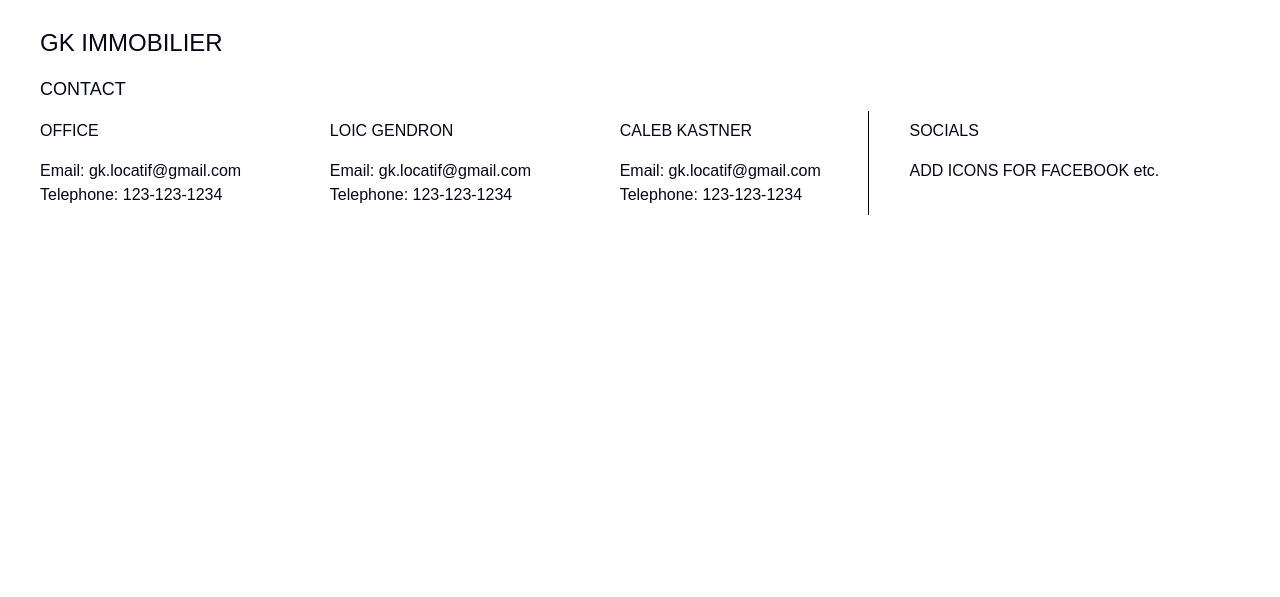
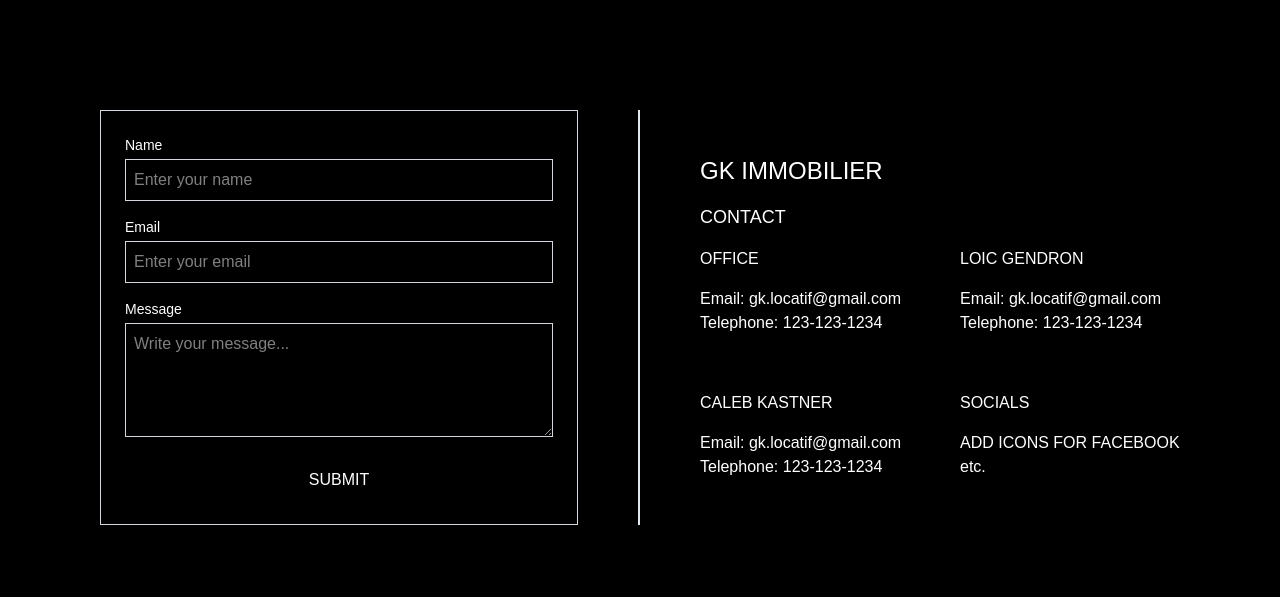
Before and after one commit to kastnerc/real-estate-site, a Next.js app: page /Contact in a window 1280 px wide. Shown: the part 883-1480 px from the top of the page. Before the commit the page ends 1200 px from the top, so only its background shows below. Built offline with nearby package versions, Linux system fonts and the light colour scheme; a web font is replaced by a local one.

Commit message:
feat: add split section with form to contact

```diff
--- /dev/null
+++ b/src/components/SplitContactSection.jsx
@@ -0,0 +1,105 @@
+import Image from 'next/image'
+
+export default function SplitContactSection({
+    leftTitle,
+    leftParagraph,
+    imageSrc,
+    imageAlt,
+}) {
+    return (
+        <section className="min-h-screen flex py-10 items-center bg-black text-white">
+            <div className="grid grid-cols-2 p-10 h-full items-center w-full">
+                <div className="px-15 w-full border-r-2">
+                    <form className="p-6 space-y-4 border border-gray-300">
+                        <div>
+                            <label className="block text-sm font-medium mb-1">
+                                Name
+                            </label>
+                            <input
+                                type="text"
+                                placeholder="Enter your name"
+                                className="w-full border border-gray-300 p-2"
+                            />
+                        </div>
+
+                        <div>
+                            <label className="block text-sm font-medium mb-1">
+                                Email
+                            </label>
+                            <input
+                                type="email"
+                                placeholder="Enter your email"
+                                className="w-full border border-gray-300 p-2"
+                            />
+                        </div>
+
+                        <div>
+                            <label className="block text-sm font-medium mb-1">
+                                Message
+                            </label>
+                            <textarea
+                                rows="4"
+                                placeholder="Write your message..."
+                                className="w-full border border-gray-300 p-2"
+                            ></textarea>
+                        </div>
+
+                        <button
+                            type="submit"
+                            className="w-full bg-black text-white py-2 uppercase"
+                        >
+                            Submit
+                        </button>
+                    </form>
+                </div>
+
+                <div className="px-15 w-full">
+                    <h1 className=" text-2xl no-underline font-light uppercase py-2">
+                        GK Immobilier
+                    </h1>
+
+                    <h2 className="text-lg uppercase py-2">Contact</h2>
+
+                    <div className="grid grid-rows-2 grid-cols-2 gap-10">
+                        <div>
+                            <h3 className="text-md uppercase py-2">Office</h3>
+
+                            <p className="py-2">
+                                Email: gk.locatif@gmail.com <br />
+                                Telephone: 123-123-1234
+                            </p>
+                        </div>
+
+                        <div>
+                            <h3 className="text-md uppercase py-2">
+                                Loic Gendron
+                            </h3>
+
+                            <p className="py-2">
+                                Email: gk.locatif@gmail.com <br />
+                                Telephone: 123-123-1234
+                            </p>
+                        </div>
+
+                        <div className="border-r border-black">
+                            <h3 className="text-md uppercase py-2">
+                                Caleb Kastner
+                            </h3>
+
+                            <p className="py-2">
+                                Email: gk.locatif@gmail.com <br />
+                                Telephone: 123-123-1234
+                            </p>
+                        </div>
+
+                        <div>
+                            <h3 className="text-md uppercase py-2">Socials</h3>
+
+                            <p className="py-2">ADD ICONS FOR FACEBOOK etc.</p>
+                        </div>
+                    </div>
+                </div>
+            </div>
+        </section>
+    )
+}
```
